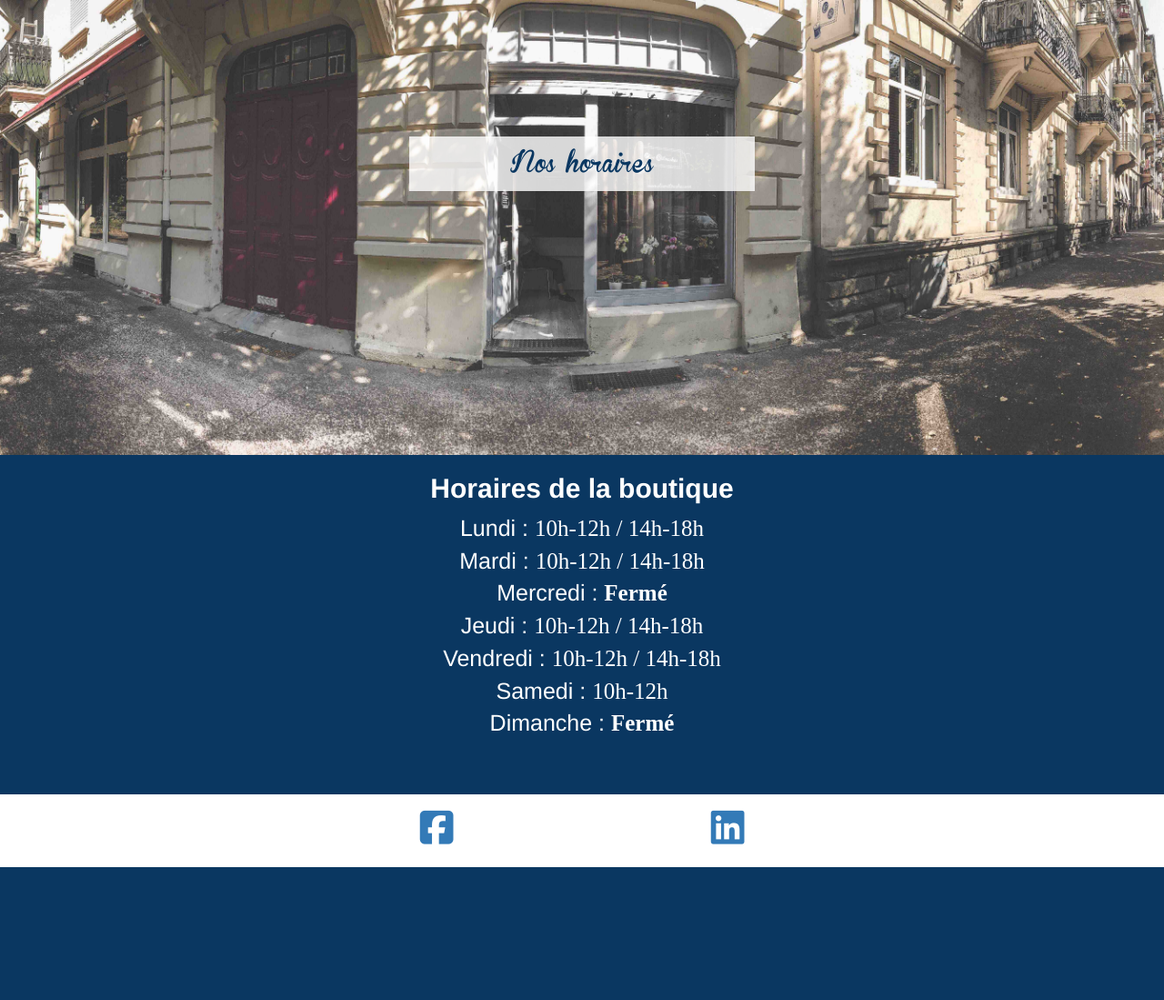
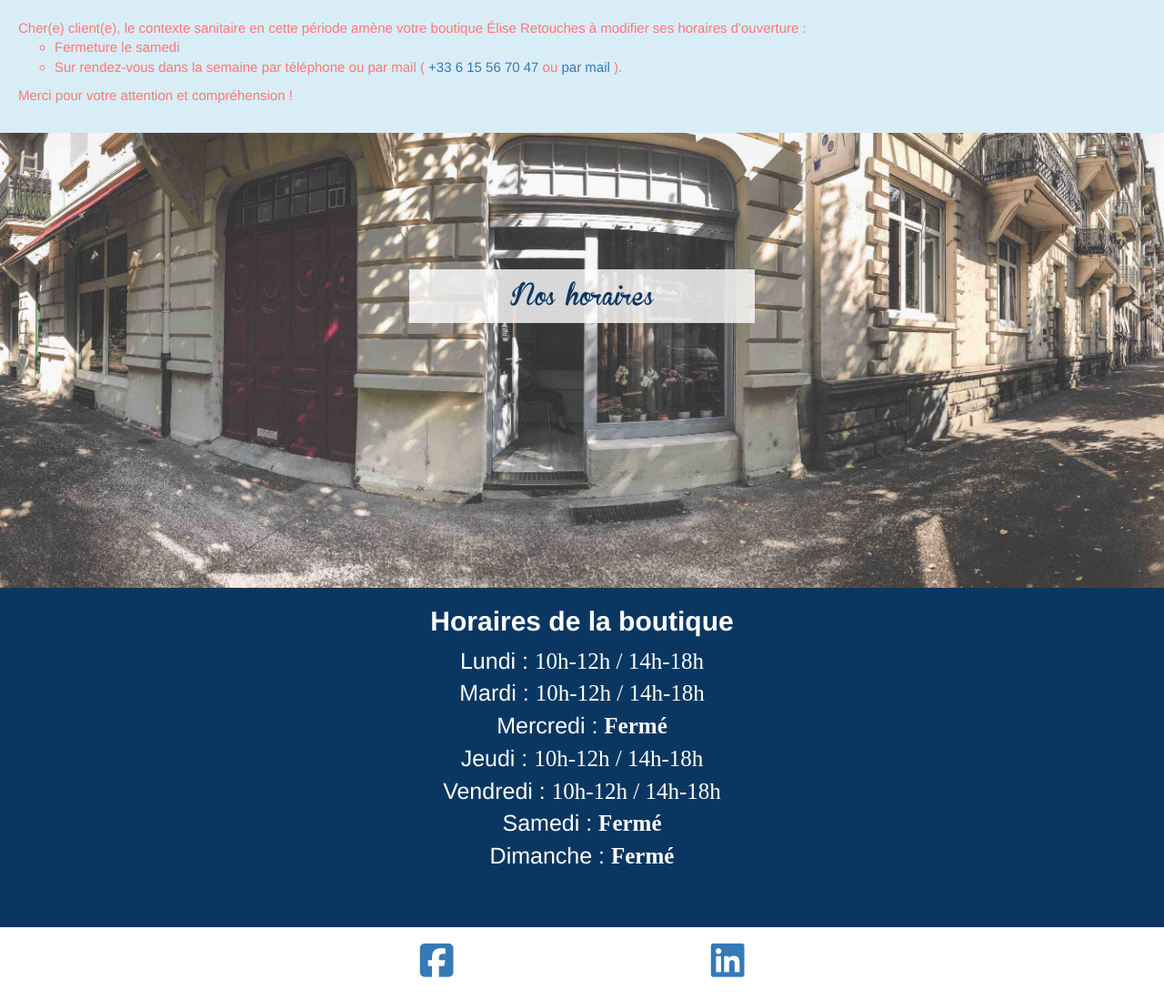
Before and after one commit to jtphe/eliseretouches-frontend, a PHP site: page /schedule.php in a window 1280 px wide. Shown: the part 67-1166 px from the top of the page at 91% size. Before the commit the page ends 1020 px from the top, so only its background shows below. Run offline with PHP 8.4, Linux system fonts and the light colour scheme; some libraries are stand-ins or nearby versions; some web fonts are replaced.

Commit message:
fix(new-schedule): update schedule, add alert message and enable contact form

```diff
--- a/contactus.php
+++ b/contactus.php
@@ -115,11 +115,11 @@ if (isset($_POST['mailform'])) {
                             </div>
 
                             <!-- Form actions -->
-                            <!-- <div class="form-group">
+                            <div class="form-group">
                                 <div class="col-md-12 text-right">
                                     <button type="submit" name="mailform" class="btn btn-primary btn-lg">Envoyez</button>
                                 </div>
-                            </div> -->
+                            </div>
                         </fieldset>
                     </form>
                 </div>
--- a/css/style.css
+++ b/css/style.css
@@ -8,14 +8,23 @@
     src: url(./font/BrannbollBold.ttf);
 }
 
+li {
+    list-style-type: circle !important;
+}
+
 .alert-info {
     padding: 2rem;
     font-size: 1.5rem;
     color: #ff7675;
+    text-align: justify;
 }
 
 .alert-info--text {
     margin: 0;
+}
+
+.alert-info--text-thanks{
+    text-align: left;
 }
 
 .body-erh {
--- a/header.html
+++ b/header.html
@@ -43,10 +43,21 @@
         </div>
     </div>
 </nav>
-<!-- <div class="alert-info">
-    <p class="alert-info--text"> Je suis heureuse de vous annoncer la ré-ouverture de l'atelier ce <b>lundi 11 mai 2020
-            !</b>
-        🙂 <br /> Afin que les rendez-vous se déroulent dans la joie et la bonne humeur je vous invite à cliquer sur ce
-        <a href="https://solidarites-sante.gouv.fr/IMG/pdf/affiche_gestes_barrieres_fr.pdf">lien</a> et à prendre
-        conscience des gestes barrières à mettre en place ! </br> Au plaisir de vous revoir ! 🧵</p>
-</div> -->
+<div class="alert-info">
+    <p class="alert-info--text"> Cher(e) client(e),
+        le contexte sanitaire en cette période amène votre boutique Élise Retouches à modifier ses horaires
+        d'ouverture
+        :
+    <ul>
+        <li>
+            <bold>Fermeture le samedi</bold>
+        </li>
+        <li>
+            Sur <bold>rendez-vous</bold> dans la semaine par téléphone ou par mail ( <a href="tel:+33615567047"
+                target="_blank" rel="noopener noreferrer">+33 6 15 56 70 47</a> ou <a
+                href="https://eliseretouches.com/contactus.php">par mail</a>
+            </a>).
+        </li>
+    </ul>
+    <p class="alert-info--text-thanks"> Merci pour votre attention et compréhension !</p>
+</div>
--- a/schedule.php
+++ b/schedule.php
@@ -80,7 +80,7 @@
                     Vendredi : <span class="hours">10h-12h / 14h-18h</span>
                 </li>
                 <li>
-                    Samedi : <span class="hours">10h-12h</span>
+                    Samedi : <span class="shop-close">Fermé</span>
                 </li>
                 <li>
                     Dimanche : <span class="shop-close">Fermé</span>
```
